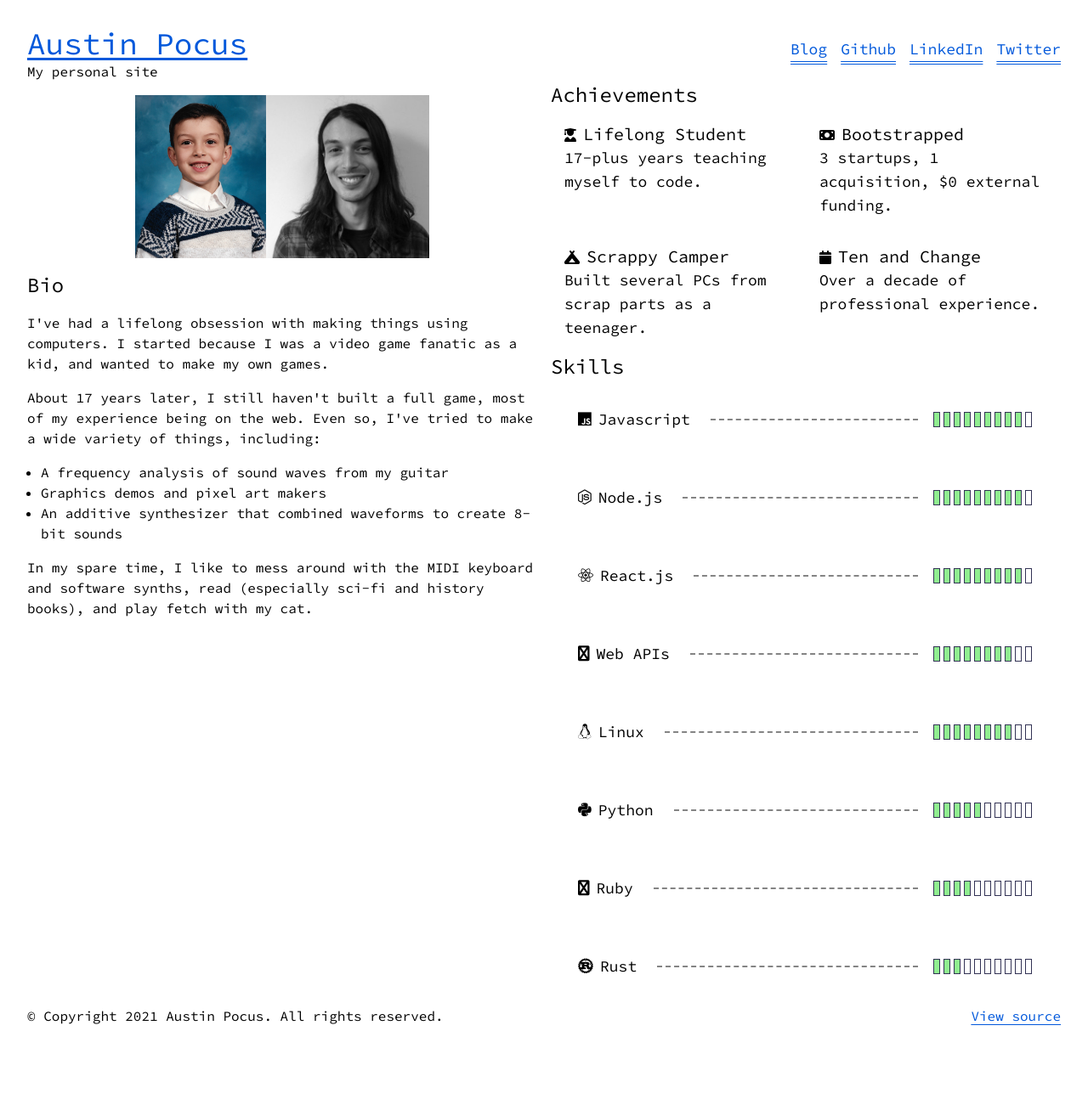
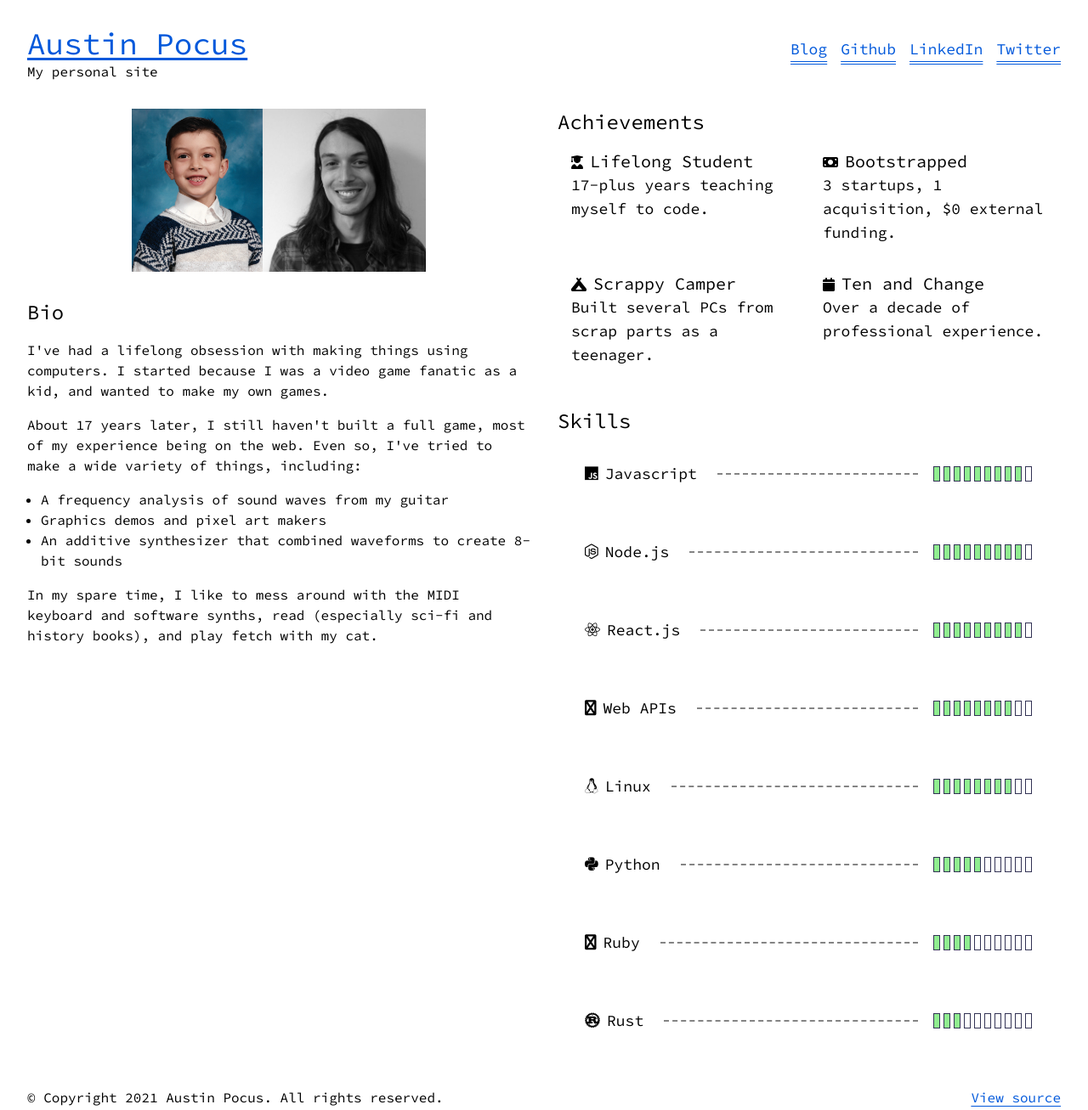
Before and after one commit to ajpocus/austinpocus.com, an Eleventy site: page index.njk in a window 1280 px wide. Shown: the whole page at 85% size. Before the commit the page ends 1240 px from the top, so only its background shows below. Built offline with nearby package versions, Linux system fonts and the light colour scheme; Eleventy itself is replaced by a stand-in of ours; files that its build step writes are made by us from their sources.

Commit message:
fixing up margins/padding

```diff
--- a/index.njk
+++ b/index.njk
@@ -24,7 +24,7 @@
 </html>
 
 <body>
-	<div class="flex-col justify-between font-source-code-pro p-8">
+	<div class="font-source-code-pro p-8">
 		<header class="lg:flex lg:justify-between items-baseline">
 			<div>
 				<a class="link" href="/"><h1 class="text-4xl">Austin Pocus</h1></a>
@@ -40,8 +40,8 @@
 		</header>
 
 		<main class="flex-1 lg:flex">
-			<section class="lg:flex-1 lg:mr-4">
-				<figure class="flex justify-center my-4">
+			<section class="lg:flex-1 lg:mr-8">
+				<figure class="flex justify-center my-8">
 					<img class="h-64 lg:h-48" src="/img/me6.jpg">
 					<img class="h-64 lg:h-48" src="/img/me.jpg">
 				</figure>
@@ -62,7 +62,7 @@
 			</section>
 
 			<section class="lg:flex-1">
-				<div class="heading-group">
+				<div class="heading-group mt-8">
 					<h2 class="text-2xl">Achievements</h2>
 				</div>
 
@@ -81,7 +81,7 @@
 					{% endfor %}
 				</ul>
 
-				<div class="heading-group">
+				<div class="heading-group mt-8">
 					<h2 class="text-2xl">Skills</h2>
 				</div>
 
@@ -110,7 +110,7 @@
 			</section>
 		</main>
 
-		<footer class="flex justify-between">
+		<footer class="flex justify-between mt-8">
 			<p>&copy; Copyright 2021 Austin Pocus. All rights reserved.</p>
 			<a class="link" href="https://github.com/ajpocus/austinpocus.com">View source</a>
 		</footer>
```
